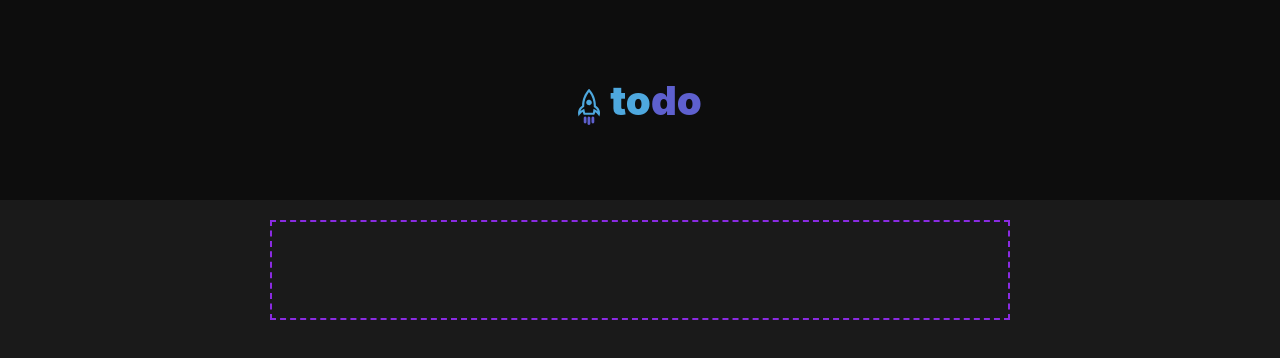
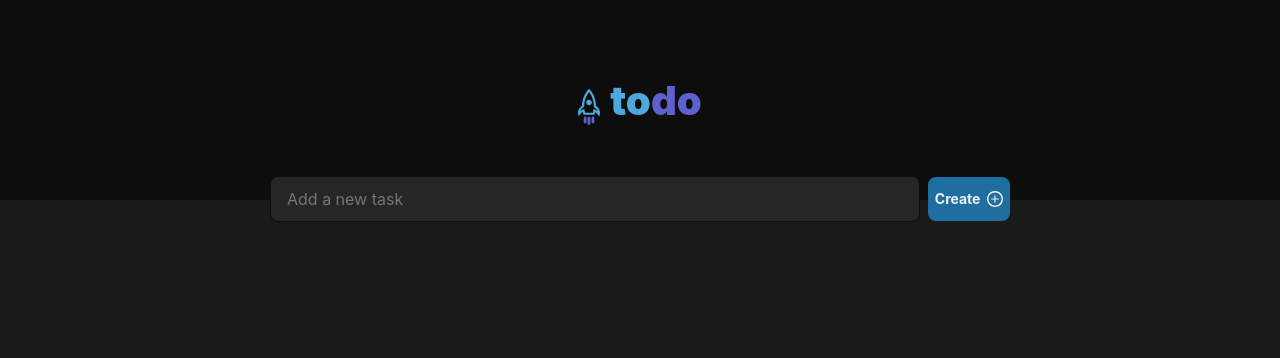
Before and after one commit to Villa-Nova/ToDo_List, a React (Vite) app: page / in a window 1280 px wide. Shown: the top 358 px of the page. Built offline with nearby package versions, Linux system fonts and the light colour scheme.

Commit message:
style: Change of positioning and removal of the reference border

```diff
--- a/src/App.module.css
+++ b/src/App.module.css
@@ -1,7 +1,6 @@
 .center {
-  margin: 2rem auto;
+  margin: -2.4rem auto 0;
 
-  border: 2px dashed blueviolet;
   max-width: 74rem;
   width: 100%;
   height: 100px;
--- a/src/App.tsx
+++ b/src/App.tsx
@@ -1,5 +1,6 @@
 import styles from "./App.module.css"
 import { Header } from "./components/Header"
+import { Search } from "./components/Search"
 
 export function App() {
 
@@ -8,6 +9,7 @@ export function App() {
       <Header />
 
       <form className={styles.center}>
+        <Search />
       </form>
     </>
   )
```
